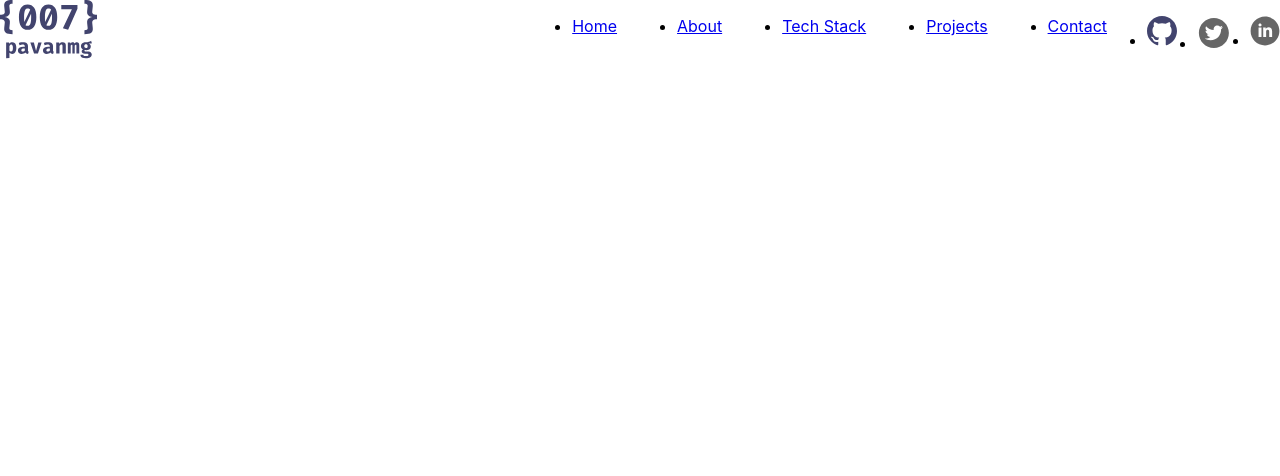
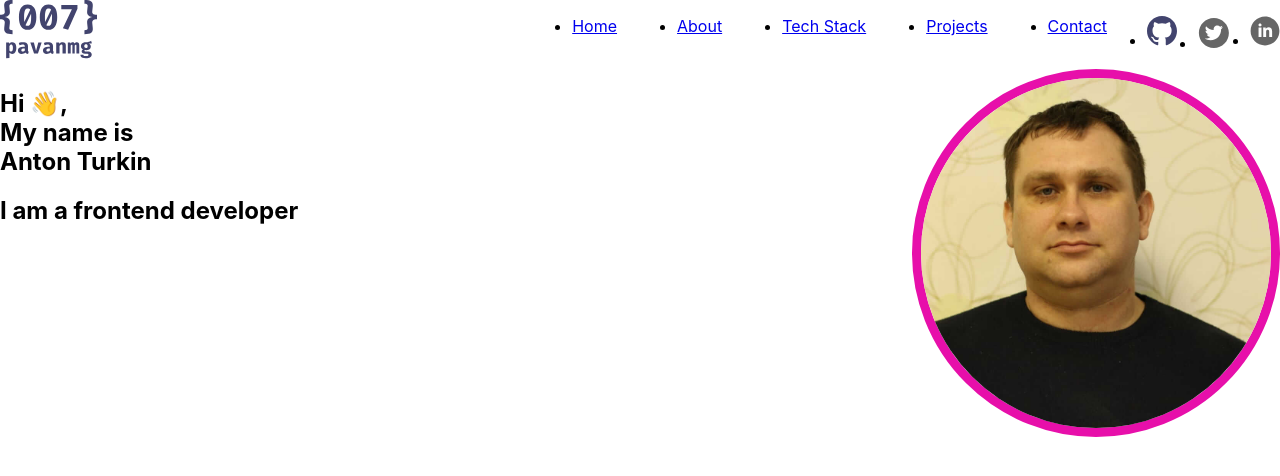
Before and after one commit to ttony88/portfolio-start-project-main, a React app: page / in a window 1280 px wide. Shown: the top 476 px of the page. Built offline with nearby package versions, Linux system fonts and the light colour scheme.

Commit message:
add Main

```diff
--- a/src/App.tsx
+++ b/src/App.tsx
@@ -1,10 +1,12 @@
 import './App.css';
-import { Header } from './layout/Header/Header';
+import { Header } from './layout/header/Header';
+import { Main } from './layout/sections/main/Main';
 
 function App() {
     return (
         <div className="App">
             <Header />
+            <Main />
         </div>
     );
 }
--- /dev/null
+++ b/src/components/flex-wrapper/FlexWrapper.tsx
@@ -0,0 +1,16 @@
+import styled from "styled-components";
+
+type FlexWrapperPropsType = {
+    direction?: string
+    wrap?: string
+    justify?: string
+    align?: string
+}
+
+export const FlexWrapper = styled.div <FlexWrapperPropsType>`
+    display: flex;
+    flex-direction: ${props => props.direction || "row"};
+    flex-wrap: ${props => props.wrap || "nowrap"};
+    justify-content: ${props => props.justify || "flex-start"};
+    align-items: ${props => props.align || "stretch"};
+`
--- /dev/null
+++ b/src/components/my-name/MyName.tsx
@@ -0,0 +1,18 @@
+import styled from "styled-components"
+
+export function MyName() {
+    return(
+        <MyNameStyled>
+            <h2>
+                Hi 👋,<br/>
+                My name is<br/>
+                Anton Turkin
+            </h2>
+            <h1>I am a frontend developer</h1>
+        </MyNameStyled>
+    )
+}
+
+const MyNameStyled = styled.div`
+
+`
--- /dev/null
+++ b/src/components/my-photo/MyPhoto.tsx
@@ -0,0 +1,17 @@
+import styled from "styled-components"
+import myPhoto from "../../assets/img/my-photo.jpeg"
+
+export function MyPhoto() {
+
+    return(
+        <PhotoStyled src={myPhoto} alt="photo" />
+    )
+}
+
+const PhotoStyled = styled.img`
+    width: 350px;
+    height: 350px;
+    object-fit: cover;
+    border-radius: 50%;
+    border: 9px solid rgba(231, 15, 170, 1);
+`
--- a/src/components/NavLinksSocial/NavLinksSocial.tsx
+++ b/src/components/nav-link-social/NavLinksSocial.tsx
@@ -1,5 +1,5 @@
 import styled from "styled-components"
-import { Icon } from "../Icon/Icon"
+import { Icon } from "../icon/Icon"
 
 export function NavLinksSocial() {
 
--- a/src/layout/Header/Header.tsx
+++ b/src/layout/Header/Header.tsx
@@ -1,17 +1,18 @@
 import styled from "styled-components"
-import { Icon } from "../../components/Icon/Icon"
-import { NavBar } from "../../components/NavBar/NavBar"
-import { NavLinksSocial } from "../../components/NavLinksSocial/NavLinksSocial"
+import { Icon } from "../../components/icon/Icon"
+import { NavBar } from "../../components/nav-bar/NavBar"
+import { NavLinksSocial } from "../../components/nav-link-social/NavLinksSocial"
+import { FlexWrapper } from "../../components/flex-wrapper/FlexWrapper"
 
 export function Header(){
 
     return(
         <HeaderStyled>
             <Icon iconId="logo" width="97" height="59" viewBox="0 0 97 59"/>
-            <Row>
+            <FlexWrapper>
                 <NavBar />
                 <NavLinksSocial />
-            </Row>
+            </FlexWrapper>
         </HeaderStyled>
     )
 }
@@ -20,7 +21,3 @@ const HeaderStyled = styled.header`
     display: flex;
     justify-content: space-between;
 `
-
-const Row = styled.div`
-    display: flex;
-`
--- /dev/null
+++ b/src/layout/sections/main/Main.tsx
@@ -0,0 +1,15 @@
+import { FlexWrapper } from "../../../components/flex-wrapper/FlexWrapper";
+import { MyName } from "../../../components/my-name/MyName";
+import { MyPhoto } from "../../../components/my-photo/MyPhoto";
+
+export function Main() {
+
+    return (
+        <section>
+            <FlexWrapper justify="space-between">
+                <MyName />
+                <MyPhoto />
+            </FlexWrapper>
+        </section>
+    )
+}
```
Also changed, not shown: src/assets/img/my-photo.jpeg (added), src/assets/img/my-photo.webp (added), src/components/nav-bar/NavBar.tsx (renamed from src/components/NavBar/NavBar.tsx).
